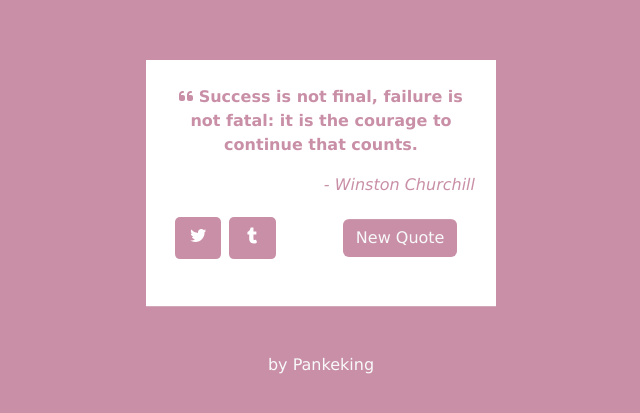
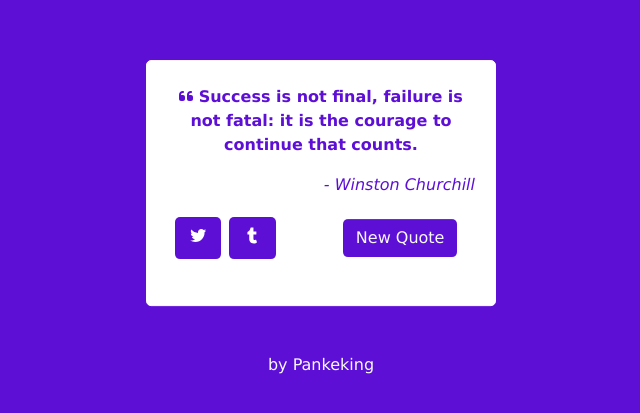
Before and after one commit to Pankeking/randomInspiration, a React (Create React App) app: page / in a window 1280 px wide. Shown: the part 221-634 px from the top of the page, without its empty margins (323-963 px from the left). Built offline with nearby package versions, Linux system fonts and the light colour scheme.

Commit message:
border radius consistency

```diff
--- a/src/components/MainComp.js
+++ b/src/components/MainComp.js
@@ -9,13 +9,13 @@ import quotes from "../utils/quotes";
 
 function MainComp() {
 
-    const randomColor = '#'+(0x1000000+(Math.random())*0xffffff).toString(16).substr(1,6);
+    const randomColor = '#'+(0x1000000 +(Math.random())*0x777777).toString(16).substr(1,6);
     const randomIndex = Math.floor(Math.random() * quotes.length);
     const [BgColor, setBgColor] = useState(randomColor);
     const [quote, setQuote] = useState(quotes[randomIndex]);
 
     function handleClick() {
-        const randomColor = '#'+(0x1000000+(Math.random())*0xffffff).toString(16).substr(1,6);
+        const randomColor = '#'+(0x1000000 +(Math.random())*0x777777).toString(16).substr(1,6);
         const randomIndex = Math.floor(Math.random() * quotes.length);
         setQuote(quotes[randomIndex]);
         setBgColor(randomColor);
--- a/src/components/quote.css
+++ b/src/components/quote.css
@@ -24,12 +24,16 @@
     transition: 0.1s ease-in-out;
 }
 
+#new-quote {
+    border-radius: 5px;
+}
+
 button {
     border: none;
     transition: 0.1s ease-in-out;
     color: white;
     font-size: 1.75em;
-    border-radius: 5px;
+    border-radius: 20px;
     font-family: 'Trebuchet MS', 'Lucida Sans Unicode', 'Lucida Grande', 'Lucida Sans', Arial, sans-serif;
 }
 
--- a/src/components/quoteComp.js
+++ b/src/components/quoteComp.js
@@ -24,7 +24,7 @@ function QuoteComp({ BgColor, onClick, quote }) {
     let tumblrLink = "https://www.tumblr.com/widgets/share/tool?posttype=quote&tags=quotes,freecodecamp&caption=" + currentQuote +"&content="+ currentAuthor + "&canonicalUrl=https%3A%2F%2Fwww.tumblr.com%2Fbuttons&shareSource=tumblr_share_button";
     return (
         <div className="d-flex flex-wrap align-self-center justify-content-center">
-            <div id="quote-box" className="quote px-1 pt-4 m-1" style={{color: BgColor, textAlign: "center"}}>
+            <div id="quote-box" className="quote px-1 pt-4 m-1" style={{color: BgColor, textAlign: "center", borderRadius: "5px"}}>
                 <div className="text-wrap w-auto px-3 fs-6 text-center">
                     <p>
                         <FontAwesomeIcon icon={faQuoteLeft} />
@@ -47,228 +47,3 @@ function QuoteComp({ BgColor, onClick, quote }) {
     )
 }
 export default QuoteComp;
-
-/* export const quotes = [
-    {quote: "Believe you can and you're halfway there.",
-    author: "Theodore Roosevelt"},
-
-    {quote: "The only way to do great work is to love what you do.",
-    author: "Steve Jobs"},
-
-    {quote: "Believe in yourself and all that you are. Know that there is something inside you that is greater than any obstacle.",
-    author: "Christian D. Larson"},
-
-    {quote: "The only person you are destined to become is the person you decide to be.",
-    author: "Ralph Waldo Emerson"},
-
-    {quote: "Success is liking yourself, liking what you do, and liking how you do it.",
-    author: "Maya Angelou"},
-
-    {quote: "The best way to predict the future is to invent it.",
-    author: "Alan Kay"},
-
-    {quote: "If you want to lift yourself up, lift up someone else.",
-    author: "Booker T. Washington"},
-
-    {quote: "Don't let yesterday take up too much of today.",
-    author: "Will Rogers"},
-
-    {quote: "I'm a success today because I had a friend who believed in me and I didn't have the heart to let him down.",
-    author: "Abraham Lincoln"},
-
-    {quote: "Never limit yourself because of others’ limited imagination; never limit others because of your own limited imagination.",
-    author: "Mae C. Jemison"},
-
-    {quote: "My philosophy is that not only are you responsible for your life, but doing the best at this moment puts you in the best place for the next moment.",
-    author: "Oprah Winfrey"},
-
-    {quote: "Above all, be the heroine of your life, not the victim.",
-    author: "Nora Ephron"},
-
-    {quote: "The superior man is modest in his speech, but exceeds in his actions.",
-    author: "Confucius"},
-
-    {quote: "The only limit to our realization of tomorrow will be our doubts of today.",
-    author: "Franklin D. Roosevelt"},
-
-    {quote: "In order to succeed, we must first believe that we can.",
-    author: "Nikos Kazantzakis"},
-
-    {quote: "Success is not how high you have climbed, but how you make a positive difference to the world.",
-    author: "Roy T. Bennett"},
-
-    {quote: "We may encounter many defeats but we must not be defeated.",
-    author: "Maya Angelou"},
-
-    {quote: "The future belongs to those who believe in the beauty of their dreams.",
-    author: "Eleanor Roosevelt"},
-
-    {quote: "Believe in yourself, take on your challenges, dig deep within yourself to conquer fears. Never let anyone bring you down. You got this.",
-    author: "Chantal Sutherland"},
-
-    {quote: "I attribute my success to this: I never gave or took any excuse.",
-    author: "Florence Nightingale"},
-
-    {quote: "Don't limit yourself. Many people limit themselves to what they think they can do. You can go as far as your mind lets you. What you believe, remember, you can achieve.",
-    author: "Mary Kay Ash"},
-
-    {quote: "The only true wisdom is in knowing you know nothing.",
-    author: "Socrates"},
-
-    {quote: "Our greatest weakness lies in giving up. The most certain way to succeed is always to try just one more time.",
-    author: "Thomas A. Edison"},
-
-    {quote: "If you don't like something, change it. If you can't change it, change your attitude.",
-    author: "Maya Angelou"},
-
-    {quote: "I have learned over the years that when one's mind is made up, this diminishes fear.",
-    author: "Rosa Parks"},
-
-    {quote: "I have not failed. I've just found 10,000 ways that won't work.",
-    author: "Thomas Edison"},
-
-    {quote: "A person who never made a mistake never tried anything new.",
-    author: "Albert Einstein"},
-
-    {quote: "I can't change the direction of the wind, but I can adjust my sails to always reach my destination.",
-    author: "Jimmy Dean"},
-
-    {quote: "You don't have to be great to start, but you have to start to be great.",
-    author: "Zig Ziglar"},
-
-    {quote: "I am not a product of my circumstances. I am a product of my decisions.",
-    author: "Stephen Covey"},
-
-    {quote: "Success is not the key to happiness. Happiness is the key to success. If you love what you are doing, you will be successful.",
-    author: "Albert Schweitzer"},
-
-    {quote: "The only thing we have to fear is fear itself.",
-    author: "Franklin D. Roosevelt"},
-
-    {quote: "What you get by achieving your goals is not as important as what you become by achieving your goals.",
-    author: "Zig Ziglar"},
-
-    {quote: "You are never too old to set another goal or to dream a new dream.",
-    author: "C.S. Lewis"},
-
-    {quote: "The only thing standing between you and your goal is the bullshit story you keep telling yourself as to why you can't achieve it.",
-    author: "Jordan Belfort"},
-
-    {quote: "It's not whether you get knocked down, it's whether you get up.",
-    author: "Vince Lombardi"},
-
-    {quote: "I hated every minute of training, but I said, 'Don't quit. Suffer now and live the rest of your life as a champion.'",
-    author: "Muhammad Ali"},
-
-    {quote: "If you can't fly then run, if you can't run then walk, if you can't walk then crawl, but whatever you do you have to keep moving forward.",
-    author: "Martin Luther King Jr"},
-
-    {quote: "The best way to predict your future is to create it.",
-    author: "Abraham Lincoln"},
-
-    {quote: "Success is not final, failure is not fatal: it is the courage to continue that counts.",
-    author: "Winston Churchill"},
-
-    {quote: "Don't watch the clock; do what it does. Keep going.",
-    author: "Sam Levenson"},
-
-    {quote: "You miss 100% of the shots you don't take.",
-    author: "Wayne Gretzky"},
-
-    {quote: "In three words I can sum up everything I've learned about life: it goes on.",
-    author: "Robert Frost"},
-
-    {quote: "You must be the change you wish to see in the world.",
-    author: "Mahatma Gandhi"},
-
-    {quote: "It is during our darkest moments that we must focus to see the light.",
-    author: "Aristotle Onassis"},
-
-    {quote: "Believe in your dreams and they may come true; believe in yourself and they will come true.",
-    author: "Unknown"},
-
-    {quote: "If you want to live a happy life, tie it to a goal, not to people or things.",
-    author: "Albert Einstein"},
-
-    {quote: "Do not wait to strike till the iron is hot; but make it hot by striking.",
-    author: "William B. Sprague"},
-
-    {quote: "I've failed over and over and over again in my life and that is why I succeed.",
-    author: "Michael Jordan"},
-
-    {quote: "Success is stumbling from failure to failure with no loss of enthusiasm.",
-    author: "Winston Churchill"},
-
-    {quote: "It does not matter how slowly you go as long as you do not stop.",
-    author: "Confucius"},
-
-    {quote: "The journey of a thousand miles begins with one step.",
-    author: "Lao Tzu"},
-
-    {quote: "Strive not to be a success, but rather to be of value.",
-    author: "Albert Einstein"},
-
-    {quote: "The greatest glory in living lies not in never falling, but in rising every time we fall.",
-    author: "Nelson Mandela"},
-
-    {quote: "We are what we repeatedly do. Excellence, then, is not an act, but a habit.",
-    author: "Aristotle"},
-
-    {quote: "Success is not the absence of failure; it's the persistence through failure.",
-    author: "Aisha Tyler"},
-
-    {quote: "Don't be afraid to give up the good to go for the great.",
-    author: "John D. Rockefeller"},
-
-    {quote: "Happiness is not something ready made. It comes from your own actions.",
-    author: "Dalai Lama XIV"},
-
-    {quote: "If you want to achieve greatness stop asking for permission.",
-    author: "Unknown"},
-
-    {quote: "The difference between ordinary and extraordinary is that little extra.",
-    author: "Jimmy Johnson"},
-
-    {quote: "We can easily forgive a child who is afraid of the dark; the real tragedy of life is when men are afraid of the light.",
-    author: "Plato"},
-
-    {quote: "The way to get started is to quit talking and begin doing.",
-    author: "Walt Disney"},
-
-    {quote: "In order to be irreplaceable one must always be different.",
-    author: "Coco Chanel"},
-
-    {quote: "Challenges are what make life interesting and overcoming them is what makes life meaningful.",
-    author: "Joshua J. Marine"},
-
-    {quote: "Your work is going to fill a large part of your life, and the only way to be truly satisfied is to do what you believe is great work. And the only way to do great work is to love what you do. If you haven't found it yet, keep looking. Don't settle. As with all matters of the heart, you'll know when you find it.",
-    author: "Steve Jobs"},
-
-    {quote: "We must believe that we are gifted for something, and that this thing, at whatever cost, must be attained.",
-    author: "Marie Curie"},
-
-    {quote: "You can't fall if you don't climb. But there's no joy in living your whole life on the ground.",
-    author: "Unknown"},
-
-    {quote: "Life is like riding a bicycle. To keep your balance, you must keep moving.",
-    author: "Albert Einstein"},
-
-    {quote: "The most difficult thing is the decision to act, the rest is merely tenacity.",
-    author: "Amelia Earhart"},
-
-    {quote: "Success is not in what you have, but who you are.",
-    author: "Bo Bennett"},
-
-    {quote: "When you reach the end of your rope, tie a knot in it and hang on.",
-    author: "Franklin D. Roosevelt"},
-
-    {quote: "If you don't stand for something you will fall for anything.",
-    author: "Malcolm X"},
-
-    {quote: "The best revenge is massive success.",
-    author: "Frank Sinatra"},
-
-    {quote: "Don't wait. The time will never be just right.",
-    author: "Napoleon Hill" }
-
-  ]; */
```
